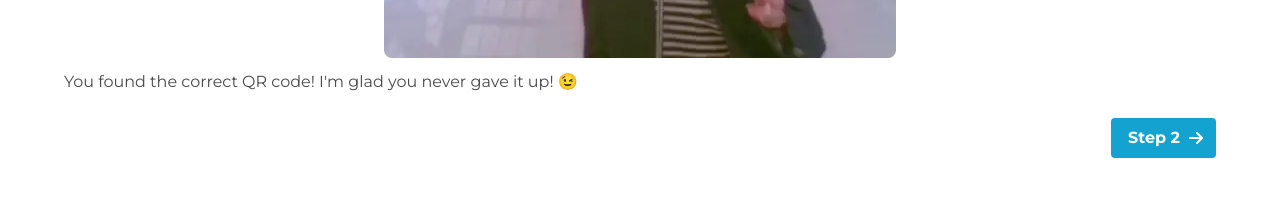
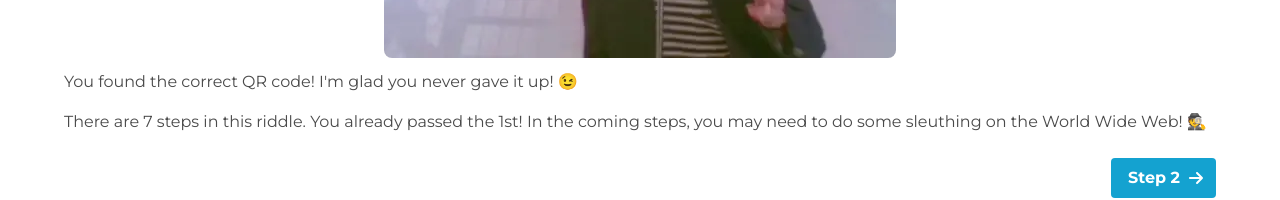
Before and after one commit to c-o-l-i-n/ncp-program-2023, a Next.js app: page /complete in a window 1280 px wide. Shown: the part 373-573 px from the top of the page. Built offline with nearby package versions, Linux system fonts and the light colour scheme.

Commit message:
💬 Change step 0 completion message

```diff
--- a/src/steps.tsx
+++ b/src/steps.tsx
@@ -30,7 +30,12 @@ const steps: Step[] = [
     questionImage: rick,
     answer: '',
     answerImage: rick,
-    completionMessage: "You found the correct QR code! I'm glad you never gave it up! 😉"
+    completionMessage: (
+      <>
+        <p>You found the correct QR code! I&apos;m glad you never gave it up! 😉</p>
+        <p>There are 7 steps in this riddle. You already passed the 1st! In the coming steps, you may need to do some sleuthing on the World Wide Web! 🕵️</p>
+      </>
+    )
   },
   {
     question: (
```
